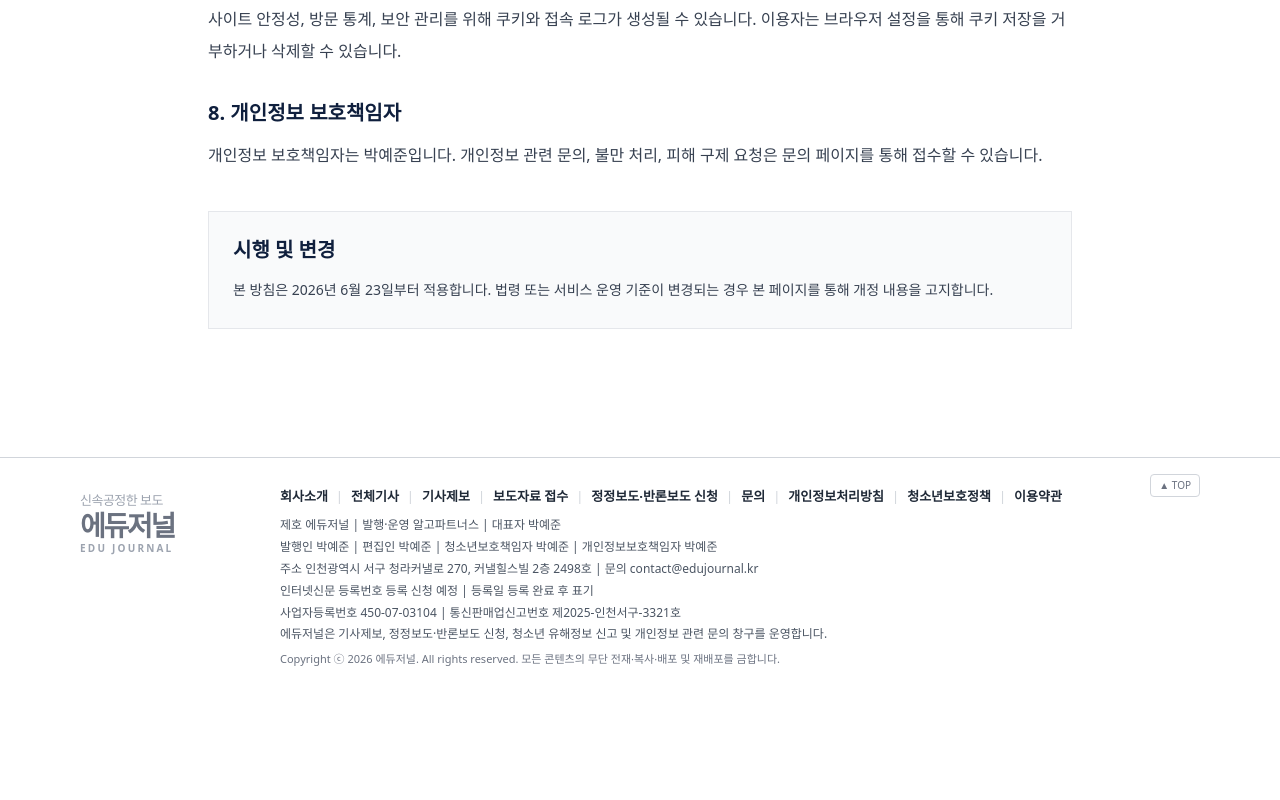
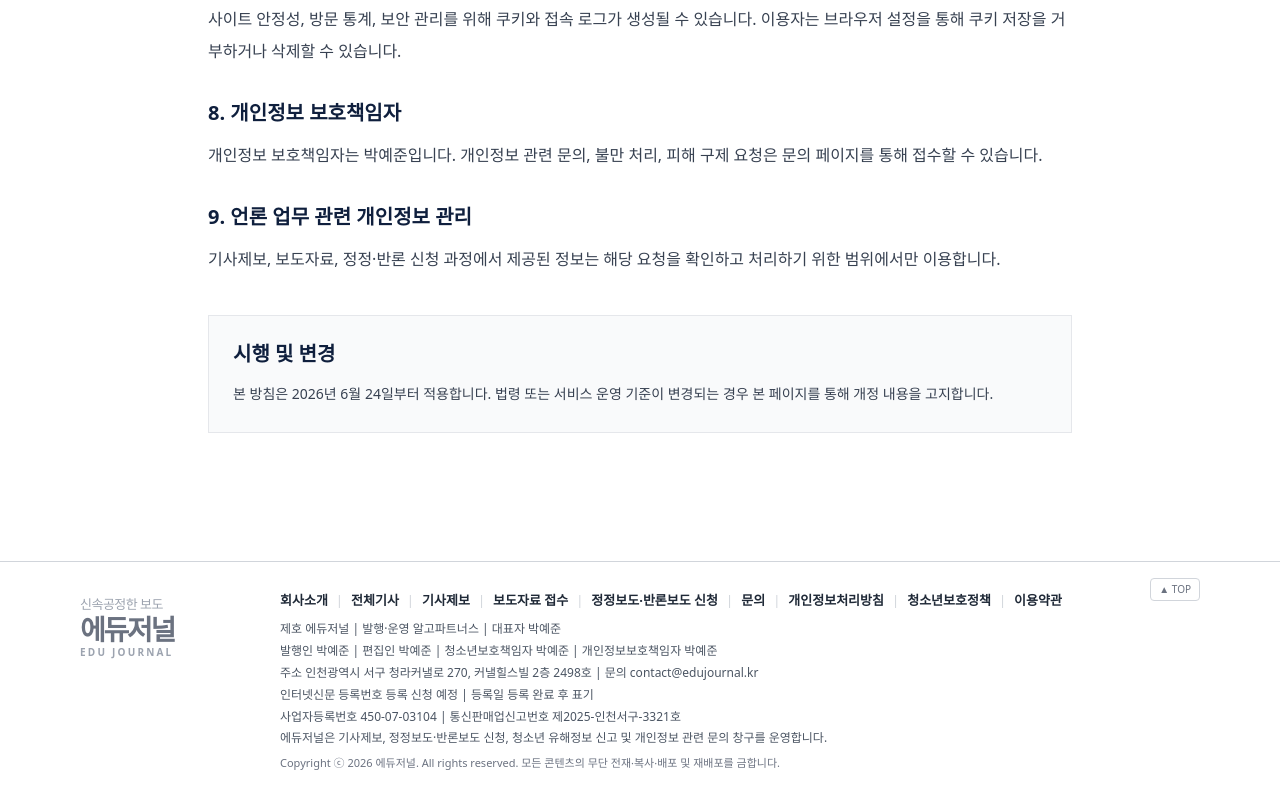
Before and after one commit to apark12321-ux/vision-media-mediaoffice, a Next.js app: page /privacy in a window 1280 px wide. Shown: the part 1361-2161 px from the top of the page. Before the commit the page ends 2057 px from the top, so only its background shows below. Built offline with nearby package versions, Linux system fonts and the light colour scheme.

Commit message:
Strengthen privacy policy

```diff
--- a/app/privacy/page.tsx
+++ b/app/privacy/page.tsx
@@ -32,6 +32,10 @@ const sections = [
   {
     title: '8. 개인정보 보호책임자',
     body: '개인정보 보호책임자는 박예준입니다. 개인정보 관련 문의, 불만 처리, 피해 구제 요청은 문의 페이지를 통해 접수할 수 있습니다.'
+  },
+  {
+    title: '9. 언론 업무 관련 개인정보 관리',
+    body: '기사제보, 보도자료, 정정·반론 신청 과정에서 제공된 정보는 해당 요청을 확인하고 처리하기 위한 범위에서만 이용합니다.'
   }
 ];
 
@@ -55,7 +59,7 @@ export default function PrivacyPage() {
 
       <section className="mt-10 border bg-gray-50 p-6 text-sm leading-7 text-gray-700">
         <h2 className="text-xl font-black text-brand-navy">시행 및 변경</h2>
-        <p className="mt-3">본 방침은 2026년 6월 23일부터 적용합니다. 법령 또는 서비스 운영 기준이 변경되는 경우 본 페이지를 통해 개정 내용을 고지합니다.</p>
+        <p className="mt-3">본 방침은 2026년 6월 24일부터 적용합니다. 법령 또는 서비스 운영 기준이 변경되는 경우 본 페이지를 통해 개정 내용을 고지합니다.</p>
       </section>
     </main>
   );
```
